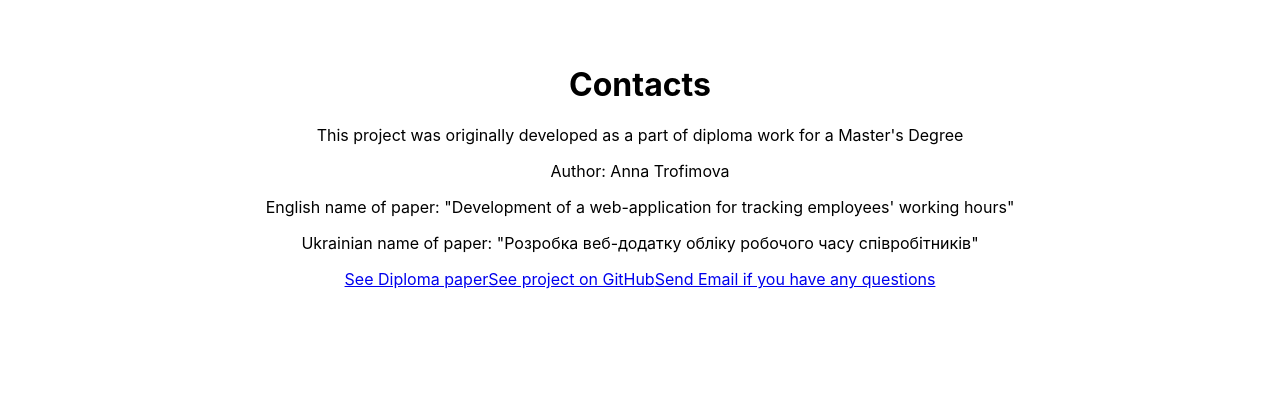
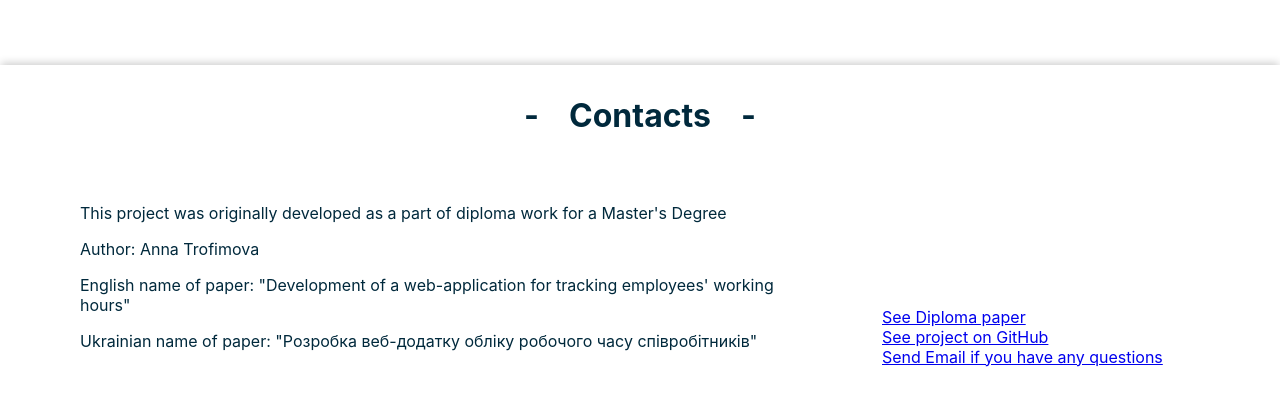
Before and after one commit to aktrofimova/timemap, a React (Create React App) app in the folder client/: page / in a window 1280 px wide. Shown: the part 1866-2271 px from the top of the page. Before the commit the page ends 2155 px from the top, so only its background shows below. Built offline with nearby package versions, Linux system fonts and the light colour scheme; no server answers.

Commit message:
prettify footer

```diff
--- a/client/src/App.js
+++ b/client/src/App.js
@@ -6,9 +6,9 @@ import Signup from './pages/Signup';
 import Login from './pages/Login';
 import TestUsers from './components/TestUsers';
 import Header from "./components/Header";
-import Footer from "./components/Footer";
 
 import './App.css';
+import './assets/stylesheets/main.scss'
 
 class App extends Component {
   state = {
@@ -73,7 +73,6 @@ class App extends Component {
           </Switch>
         </main>
 
-        <Footer />
 
       </div>
     );
--- a/client/src/assets/stylesheets/_colors.scss
+++ b/client/src/assets/stylesheets/_colors.scss
@@ -1,6 +1,6 @@
 $blue_dark: #00293c;
 $blue_light: #005b7f;
 $gray_dark: #d4d2d8;
-$gray_light: #d4d2d8;
+$gray_light: #edebf1;
 $pink_dark: #ff005d;
 $pink_light: #ff3988;
--- /dev/null
+++ b/client/src/assets/stylesheets/footer.scss
@@ -0,0 +1,46 @@
+
+.footer {
+  //background-color: $gray_light;
+  padding: 10px 50px 80px 50px;
+  box-shadow: 0px -3px 8px -1px rgba(0, 0, 0, 0.2);
+
+
+  &_header {
+    &:before, &:after {
+      content: '-';
+      margin: 30px;
+    }
+  }
+
+  &_sections {
+    display: flex;
+    text-align: left;
+
+    section {
+      //border: 1px solid;
+      margin-top: 20px;
+      padding: 10px 30px 10px;
+    }
+  }
+
+  &_left {
+    flex-basis: 70%;
+
+  }
+
+  &_right {
+    flex-basis: 30%;
+    display: flex;
+    flex-direction: column;
+    justify-content: flex-end;
+
+    a {
+
+      //text-decoration: none;
+      &:hover {
+        cursor: pointer;
+
+      }
+    }
+  }
+}
--- a/client/src/assets/stylesheets/main.scss
+++ b/client/src/assets/stylesheets/main.scss
@@ -1,8 +1,5 @@
-@import './colors';
+@import './colors', './footer';
 
-.appp_bar {
-  //color: $blue_dark !important;
-  //background-color: white !important;
-  //color: $blue_dark;
-  //background-color: white;
+.App {
+  color: $blue_dark;
 }
--- a/client/src/components/Footer.js
+++ b/client/src/components/Footer.js
@@ -1,4 +1,5 @@
 import React, { Component } from 'react';
+// import '../assets/stylesheets/main.scss'
 
 class Footer extends Component {
   state = {
@@ -12,17 +13,19 @@ class Footer extends Component {
   render() {
     return (
       <div className="footer">
-        <h1>Contacts</h1>
-        <div className="footer_left">
-          <p>This project was originally developed as a part of diploma work for a Master's Degree</p>
-          <p>Author: Anna Trofimova</p>
-          <p>English name of paper: "Development of a web-application for tracking employees' working hours"</p>
-          <p>Ukrainian name of paper: "Розробка веб-додатку обліку робочого часу співробітників"</p>
-        </div>
-        <div className="footer_left">
-          <a href="#">See Diploma paper</a>
-          <a href="#">See project on GitHub</a>
-          <a href = "mailto: anita.trofim@gmail.com">Send Email if you have any questions</a>
+        <h1 className="footer_header">Contacts</h1>
+        <div className="footer_sections">
+          <section className="footer_left">
+            <p>This project was originally developed as a part of diploma work for a Master's Degree</p>
+            <p>Author: Anna Trofimova</p>
+            <p>English name of paper: "Development of a web-application for tracking employees' working hours"</p>
+            <p>Ukrainian name of paper: "Розробка веб-додатку обліку робочого часу співробітників"</p>
+          </section>
+          <section className="footer_right">
+            <a href="https://docs.google.com/document/d/1h9ougJbHx0-x3wYmidEQufosz9qJJPxVmj3aP5nqc-Y/edit">See Diploma paper</a>
+            <a href="https://github.com/aktrofimova/timemap">See project on GitHub</a>
+            <a href="mailto: anita.trofim@gmail.com">Send Email if you have any questions</a>
+          </section>
         </div>
       </div>
     );
--- a/client/src/pages/Home.js
+++ b/client/src/pages/Home.js
@@ -1,5 +1,6 @@
 import React from 'react';
 import { makeStyles} from "@material-ui/core/styles";
+import Footer from "../components/Footer";
 
 
 const Home = (props) => {
@@ -29,7 +30,7 @@ const Home = (props) => {
         <p style={{marginBottom: '500px'}}>Lorem ipsum dolor sit amet, consectetur adipisicing elit. Aspernatur eaque expedita facilis fugiat impedit in laboriosam magnam modi, nemo nostrum odit omnis placeat porro repellat repudiandae sunt tenetur unde veniam.</p>
       </section>
 
-
+      <Footer />
 
     </div>)
 };
```
